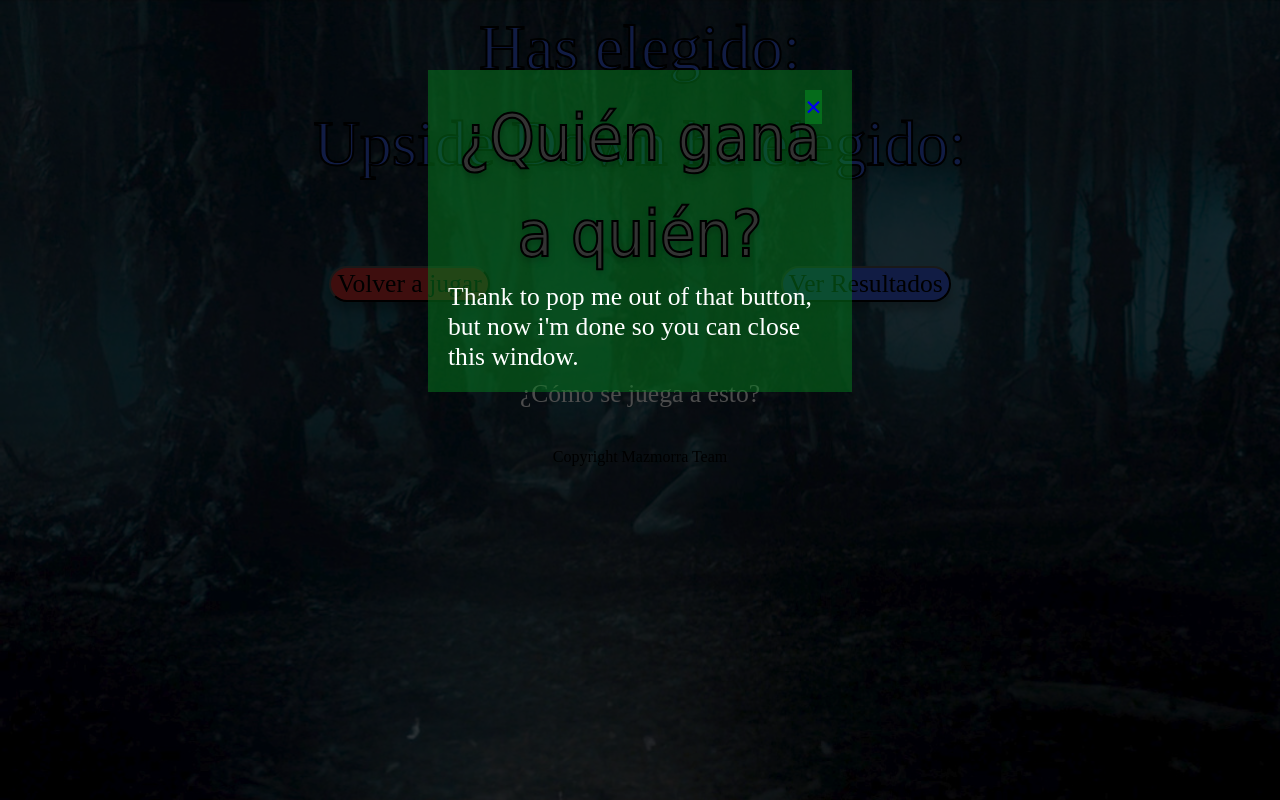
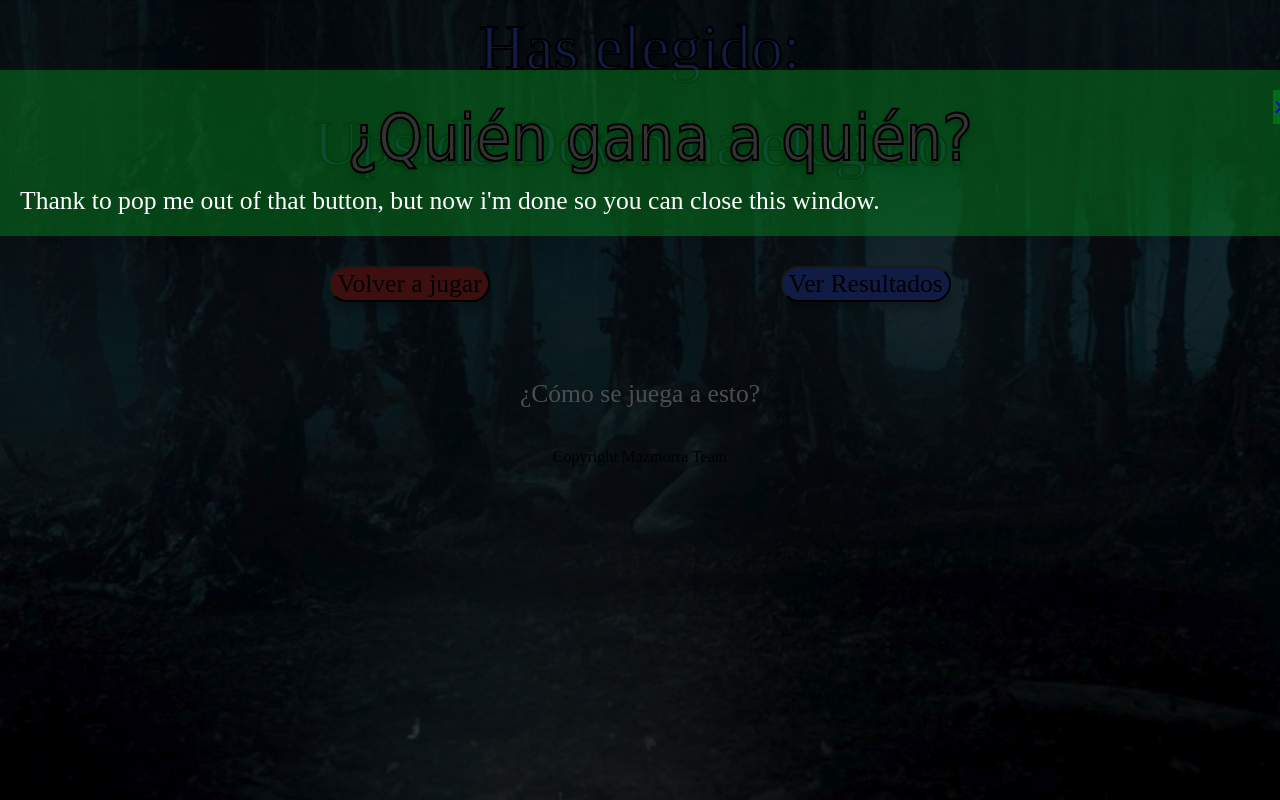
Before and after one commit to PazManrique/FinalProject, a Spring app: template src/main/resources/templates/result.html in a window 1280 px wide, after a click on "¿Cómo se juega a esto?". Run offline with Thymeleaf, Linux system fonts and the light colour scheme; the template is opened without the code that fills it, so the values that code supplies are empty; some web fonts are replaced.

Commit message:
trying to fit image to pop

```diff
--- a/src/main/resources/static/css/result.css
+++ b/src/main/resources/static/css/result.css
@@ -176,7 +176,7 @@ footer {
   margin: 70px auto;
   padding: 20px;
   background: rgba(7, 126, 30, 0.5);
-  width: 30%;
+  width: 100%;
   position: relative;
   transition: all 5s ease-in-out;
 }
@@ -200,6 +200,6 @@ footer {
   background: rgba(7, 126, 30, 0.5);
 }
 .popup .content {
-  max-height: 30%;
+  max-height: 100%;
   overflow: auto;
 }
```
